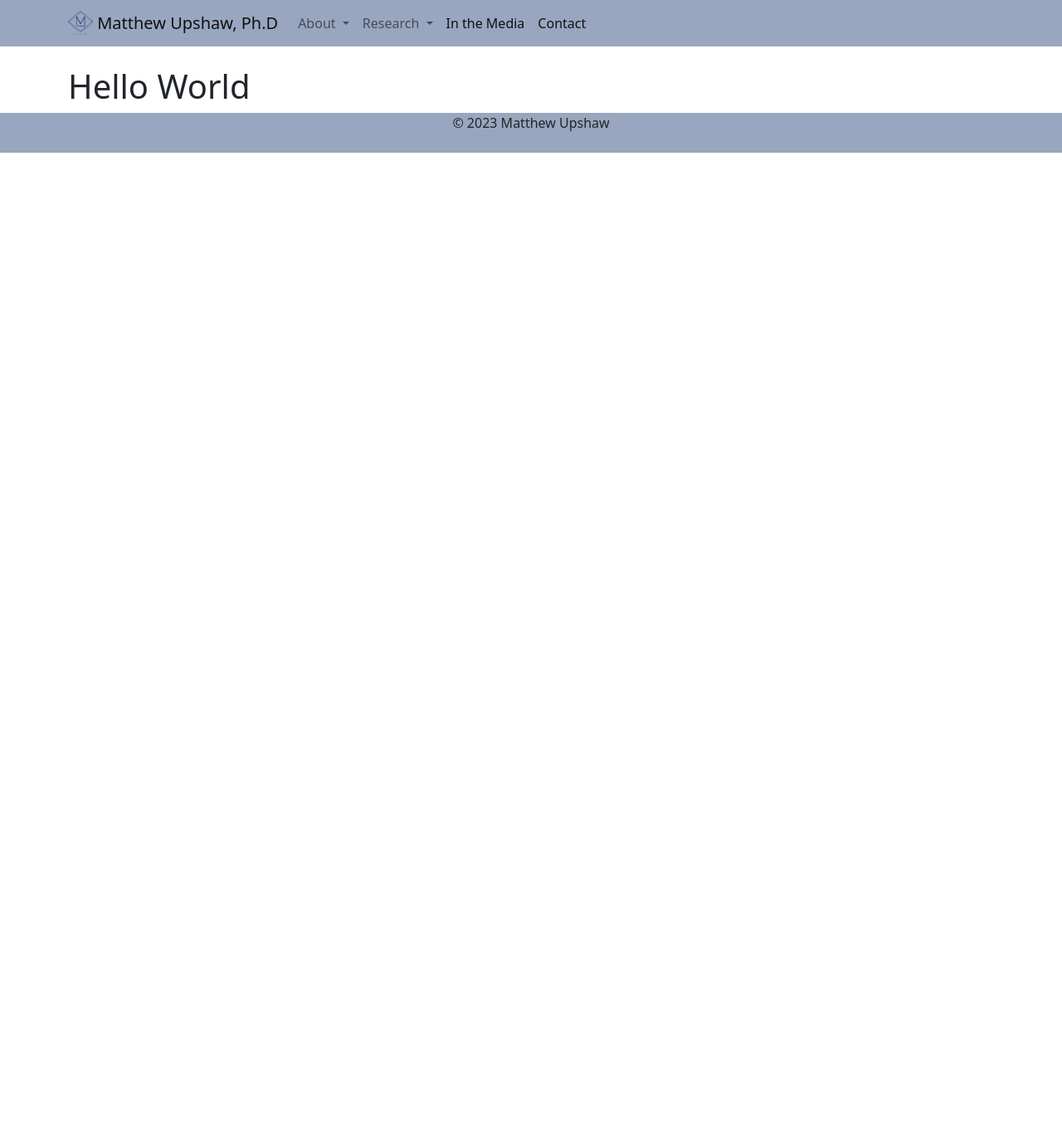
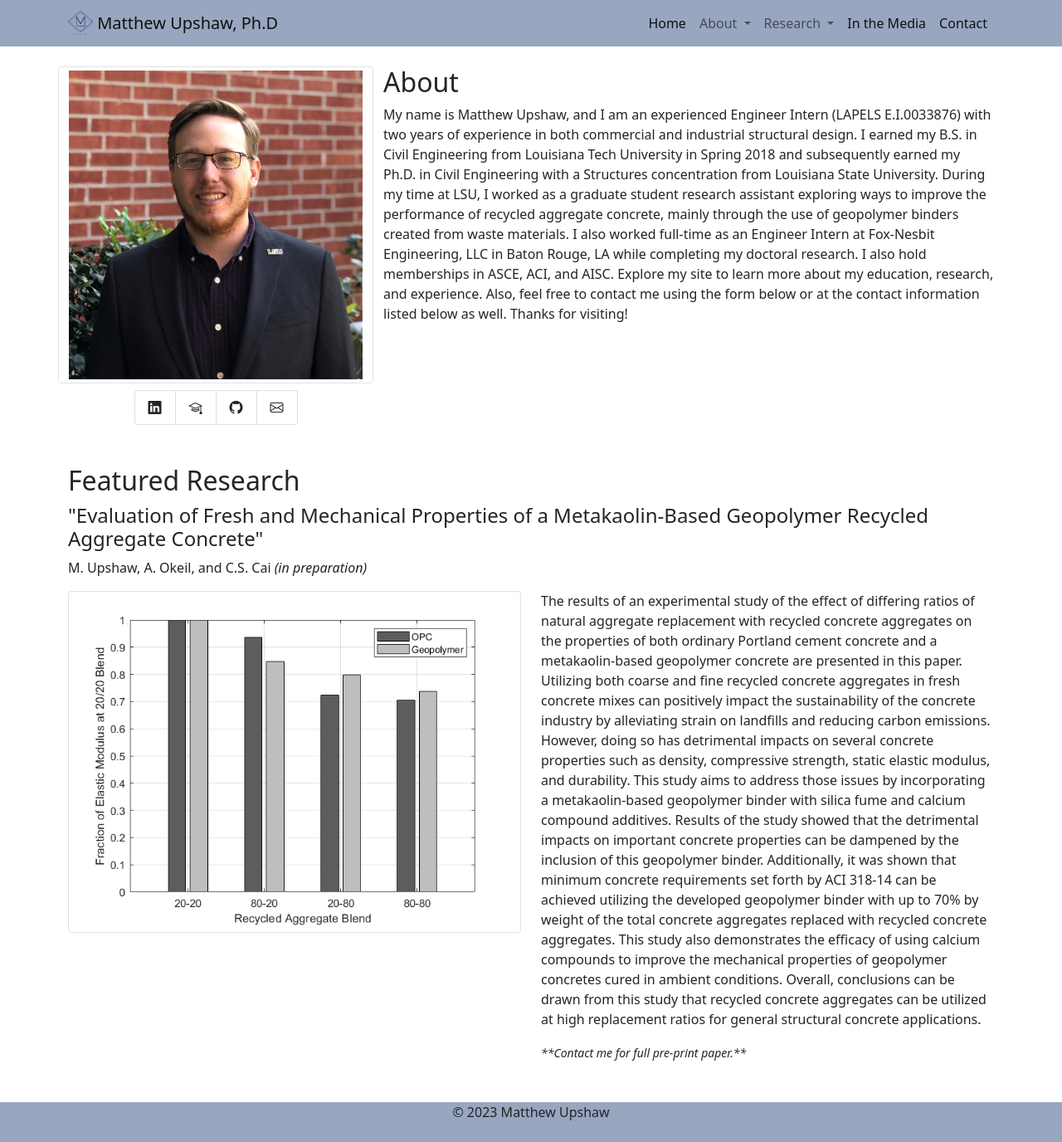
Before and after one commit to matthew-upshaw/personal_site, a Django app: page / in a window 1280 px wide. Shown: the whole page at 83% size. Before the commit the page ends 184 px from the top, so only its background shows below. Run offline with Django 4.2, Linux system fonts and the light colour scheme.

Commit message:
update base.html and home_page.html

```diff
--- a/website/templates/base.html
+++ b/website/templates/base.html
@@ -32,14 +32,17 @@
                     </button>
 
                     <div class="collapse navbar-collapse" id="navbarSupportedContent">
-                        <ul class="navbar-nav mr-auto">
+                        <ul class="nav navbar-nav ms-auto">
+                            <li class="nav-item">
+                                <a class="nav-link active" href="{% url 'home-page' %}">Home</a>
+                            </li>
                             <li class="nav-item dropdown">
                                 <a class="nav-link dropdown-toggle" href="#" id="navbarDropdown" role="button"
                                     data-bs-toggle="dropdown" aria-haspopup="true" aria-expanded="false">
                                     About
                                 </a>
                                 <div class="dropdown-menu" aria-labelledby="navbarDropdown">
-                                    <a class="dropdown-item" href="#">Education</a>
+                                    <a class="dropdown-item" href="{% url 'education-page' %}">Education</a>
                                     <a class="dropdown-item" href="#">Experience</a>
                                 </div>
                             </li>
--- a/website/templates/home_page.html
+++ b/website/templates/home_page.html
@@ -1,6 +1,94 @@
 {% extends 'base.html' %}
+{% load static %}
 {% block content %}
 
-    <h1>Hello World</h1>
+    <div class="row">
+        <div class="col-lg-4 col-md-12">
+            <div class="row">
+                <img src="{% static 'website/img/home_picture.jpg' %}" class="img-fluid img-thumbnail">
+            </div>
+            <div class="row">
+                <div class="d-flex justify-content-center mt-2">
+                    <ul class="list-group list-group-horizontal">
+                        <a class="list-group-item" href="https://www.linkedin.com/in/matthewtupshaw/"
+                            target="_blank">
+                            <i class="bi bi-linkedin"></i>
+                        </a>
+                        <a class="list-group-item"
+                            href="https://scholar.google.com/citations?hl=en&user=znujJukAAAAJ" target="_blank">
+                            <i class="bi bi-mortarboard"></i>
+                        </a>
+                        <a class="list-group-item" href="https://github.com/matthew-upshaw" target="_blank">
+                            <i class="bi bi-github"></i>
+                        </a>
+                        <a class="list-group-item" href="mailto:matthew@matthewtupshaw.com">
+                            <i class="bi bi-envelope"></i>
+                        </a>
+                    </ul>
+                </div>
+            </div>
+        </div>
+        <div class="col-lg-8 col-md-12">
+            <div class="row">
+                <h2>
+                    About
+                </h2>
+                <p>
+                    My name is Matthew Upshaw, and I am an experienced Engineer Intern (LAPELS E.I.0033876) with two
+                    years of experience in both commercial and industrial structural design. I earned my B.S. in
+                    Civil Engineering from Louisiana Tech University in Spring 2018 and subsequently earned my Ph.D.
+                    in Civil Engineering with a Structures concentration from Louisiana State University. During my
+                    time at LSU, I worked as a graduate student research assistant exploring ways to improve the
+                    performance of recycled aggregate concrete, mainly through the use of geopolymer binders created
+                    from waste materials. I also worked full-time as an Engineer Intern at Fox-Nesbit Engineering,
+                    LLC in Baton Rouge, LA while completing my doctoral research. I also hold memberships in ASCE,
+                    ACI, and AISC. Explore my site to learn more about my education, research, and experience. Also,
+                    feel free to contact me using the form below or at the contact information listed below as well.
+                    Thanks for visiting!
+                </p>
+            </div>
+        </div>
+    </div>
+    <div class="row my-5">
+        <div class="col-lg-12">
+            <h2>
+                Featured Research
+            </h2>
+            <h4>
+                "Evaluation of Fresh and Mechanical Properties of a Metakaolin-Based Geopolymer Recycled Aggregate
+                Concrete"
+            </h4>
+            <p>
+                M. Upshaw, A. Okeil, and C.S. Cai <em>(in preparation)</em>
+            </p>
+            <div class="row">
+                <div class="col-lg-6 col-md-12">
+                    <img src="{% static 'website/img/grac_cover_pic.png' %}" class="img-fluid img-thumbnail">
+                </div>
+                <div class="col-lg-6 col-md-12">
+                    <p class="text-justify">
+                        The results of an experimental study of the effect of differing ratios of natural aggregate
+                        replacement with recycled concrete aggregates on the properties of both ordinary Portland cement
+                        concrete and a metakaolin-based geopolymer concrete are presented in this paper. Utilizing both
+                        coarse and fine recycled concrete aggregates in fresh concrete mixes can positively impact the
+                        sustainability of the concrete industry by alleviating strain on landfills and reducing carbon
+                        emissions. However, doing so has detrimental impacts on several concrete properties such as
+                        density, compressive strength, static elastic modulus, and durability. This study aims to
+                        address those issues by incorporating a metakaolin-based geopolymer binder with silica fume and
+                        calcium compound additives. Results of the study showed that the detrimental impacts on
+                        important concrete properties can be dampened by the inclusion of this geopolymer binder.
+                        Additionally, it was shown that minimum concrete requirements set forth by ACI 318-14 can be
+                        achieved utilizing the developed geopolymer binder with up to 70% by weight of the total
+                        concrete aggregates replaced with recycled concrete aggregates. This study also demonstrates the
+                        efficacy of using calcium compounds to improve the mechanical properties of geopolymer concretes
+                        cured in ambient conditions. Overall, conclusions can be drawn from this study that recycled
+                        concrete aggregates can be utilized at high replacement ratios for general structural concrete
+                        applications.
+                    </p>
+                    <small><em>**Contact me for full pre-print paper.**</em></small>
+                </div>
+            </div>
+        </div>
+    </div>
 
 {% endblock content %}
--- a/website/urls.py
+++ b/website/urls.py
@@ -3,5 +3,6 @@ from . import views
 
 urlpatterns = [
     path('', views.home_page, name='home-page'),
+    path('education/', views.education_page, name='education-page'),
     path('research/publications/', views.publication_page, name='publication-page'),
 ]
--- a/website/views.py
+++ b/website/views.py
@@ -1,5 +1,5 @@
 from django.shortcuts import render
-from . models import Publication
+from . models import Education, Publication
 
 def home_page(request):
     context = {}
@@ -14,3 +14,12 @@ def publication_page(request):
     }
 
     return render(request, 'publication_page.html', context)
+
+def education_page(request):
+    educations = Education.objects.all().order_by('graduation_date')
+
+    context = {
+        'educations': educations,
+    }
+
+    return render(request, 'education_page.html', context)
```
Also changed, not shown: website/templates/education_page.html (added, +14 -0 lines), website/static/website/img/grac_cover_pic.png (added).
